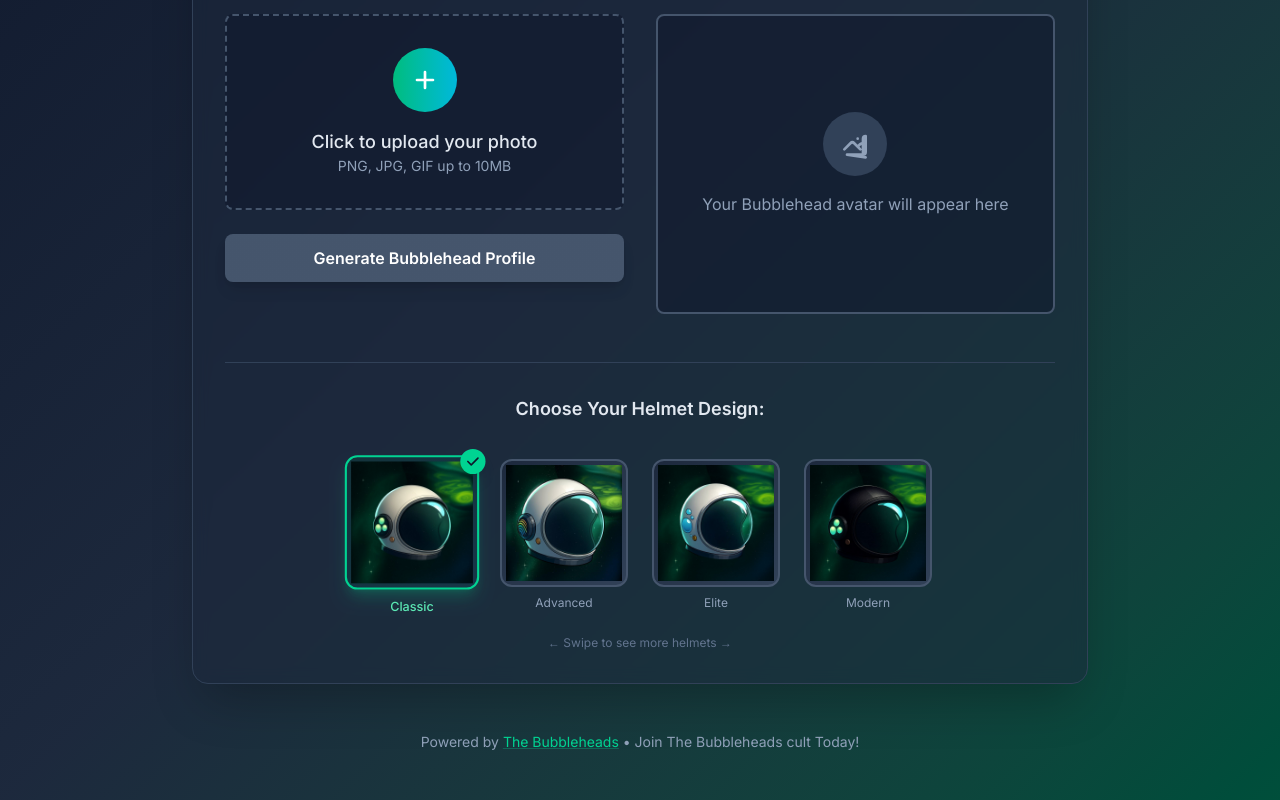
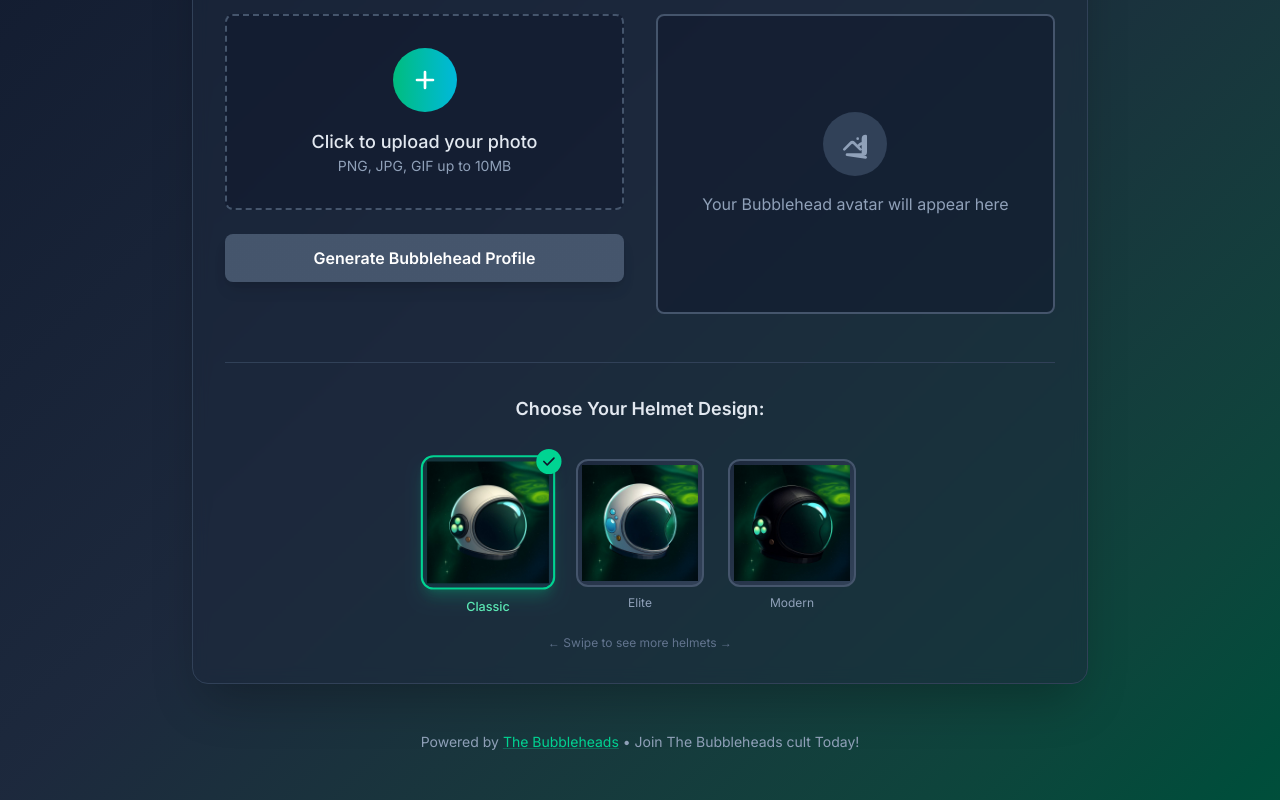
Before and after one commit to alifianadexe/the-bubblehead-generator, a Next.js app: page / in a window 1280 px wide. Shown: the part 444-1244 px from the top of the page. Built offline with nearby package versions, Linux system fonts and the light colour scheme.

Commit message:
delete jup

```diff
--- a/src/app/page.tsx
+++ b/src/app/page.tsx
@@ -14,11 +14,6 @@ export default function Home() {
 
   const helmetOptions = [
     { id: "helmet.png", name: "Classic", preview: "/helmet.png" },
-    {
-      id: "helmet2.png",
-      name: "Advanced",
-      preview: "/helmet2.png",
-    },
     { id: "helmet3.png", name: "Elite", preview: "/helmet3.png" },
     { id: "helmet4.png", name: "Modern", preview: "/helmet4.png" },
   ];
```
